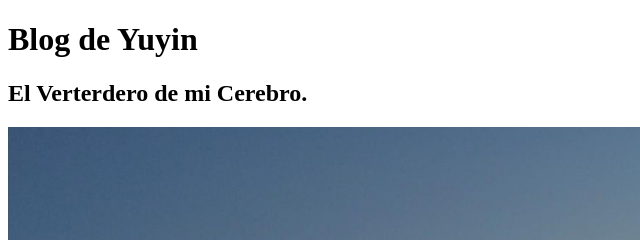
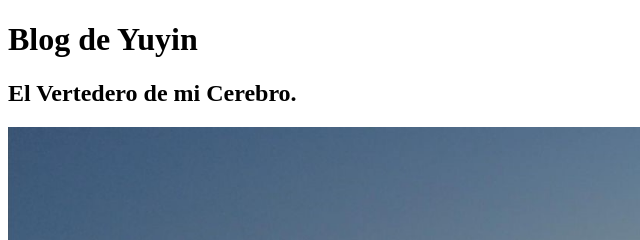
Before and after one commit to SoyYuyin/Blog-de-Yuyin, a plain HTML site: page index.html in a window 1280 px wide. Shown: the top 240 px of the page, 0-640 px from the left. Drawn offline with Linux system fonts and the light colour scheme.

Commit message:
corrected typos

```diff
--- a/index.html
+++ b/index.html
@@ -25,7 +25,7 @@
   <body>
     <div class="navbar">
       <h1>Blog de Yuyin</h1>
-      <h2>El Verterdero de mi Cerebro.</h2>
+      <h2>El Vertedero de mi Cerebro.</h2>
     </div>
 
     <section class="blog-posts-list">
```
